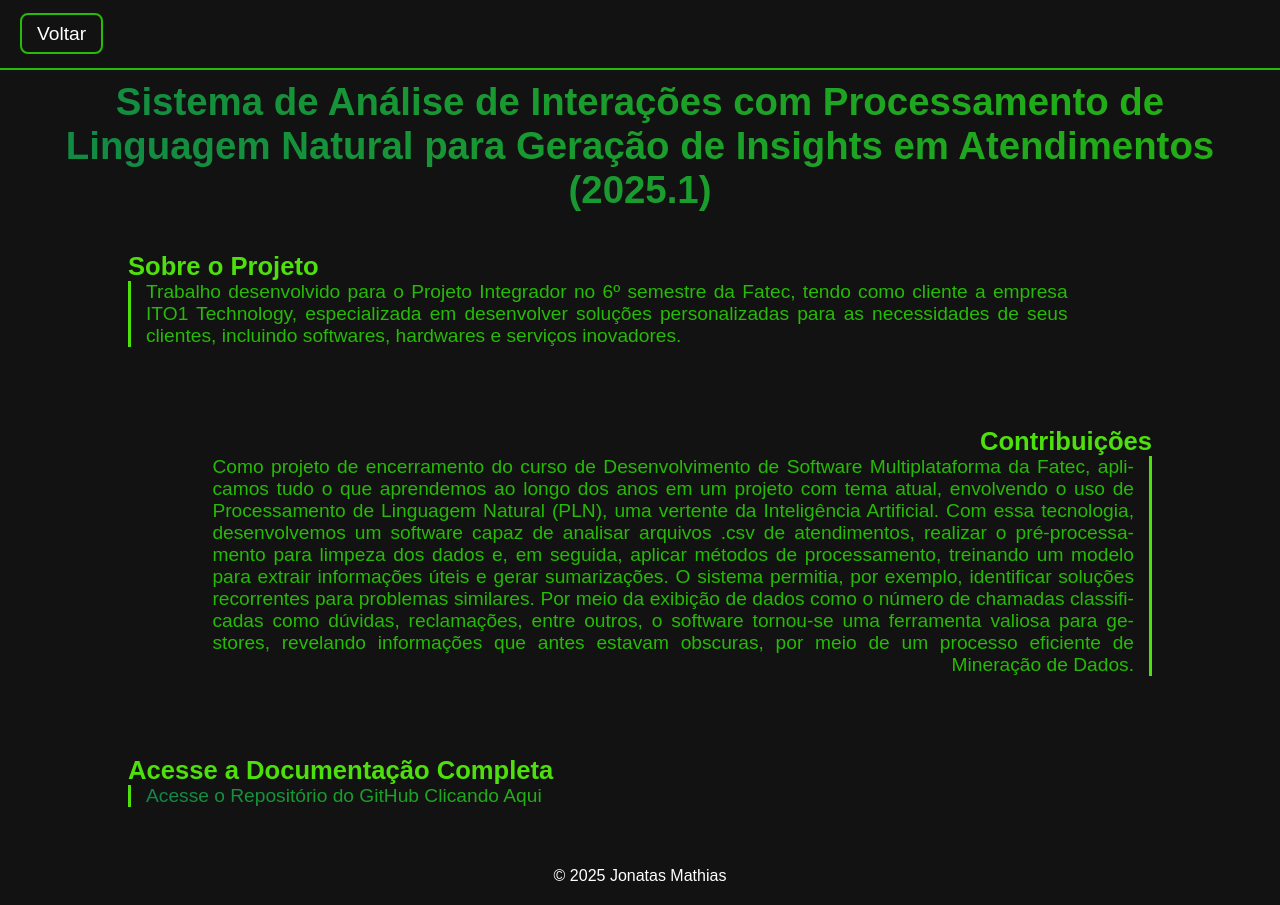
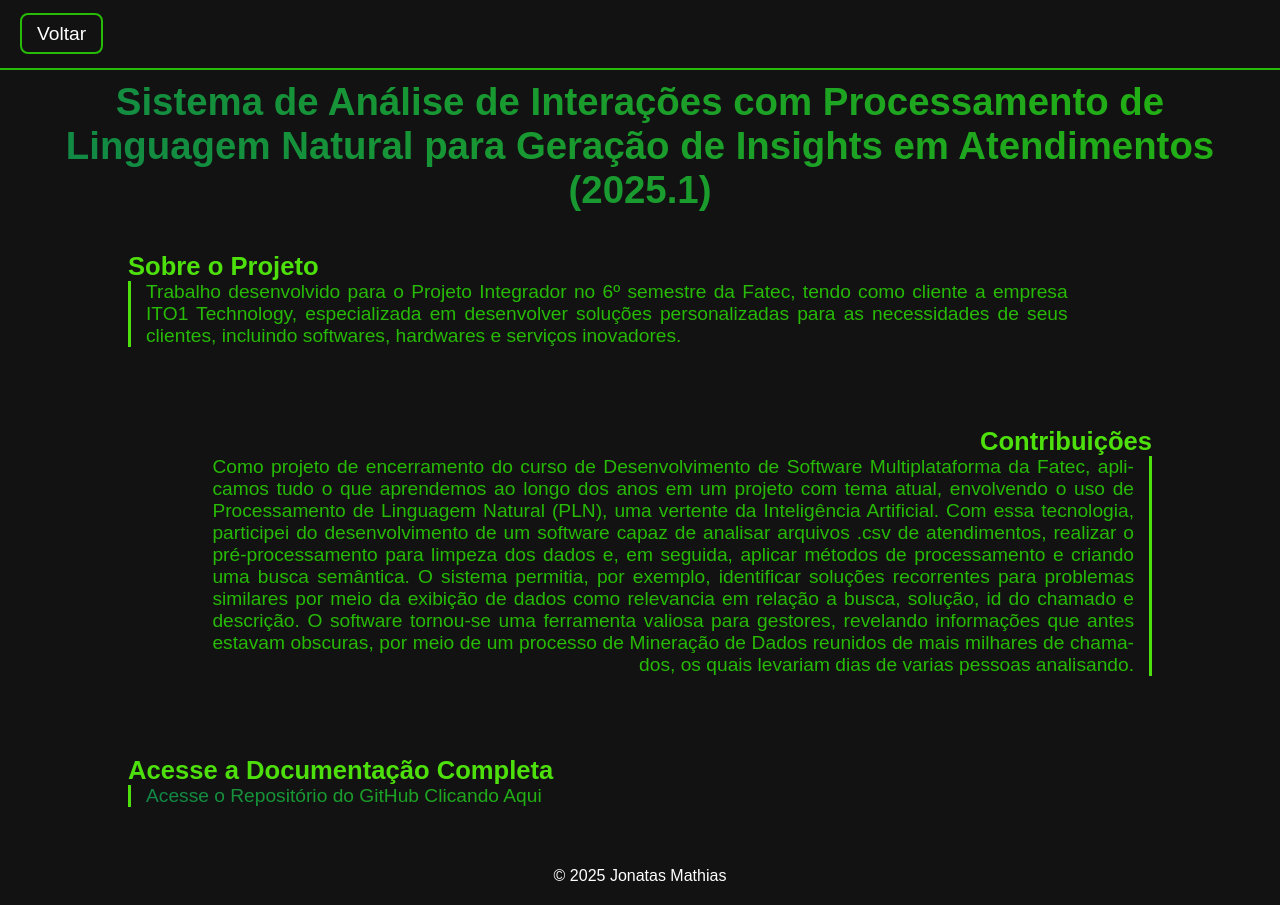
Before and after one commit to fatec-sjc-dsm-portfolio/ra1461392211038, a plain HTML site: page docs/pages/projeto6.html in a window 1280 px wide. Drawn offline with Linux system fonts and the light colour scheme; a web font is replaced by a local one.

Commit message:
texto do api do 6 semestre

```diff
--- a/docs/pages/projeto6.html
+++ b/docs/pages/projeto6.html
@@ -48,13 +48,12 @@
                     <p> Como projeto de encerramento do curso de Desenvolvimento de Software Multiplataforma da Fatec,
                         aplicamos tudo o que aprendemos ao longo dos anos em um projeto com tema atual, envolvendo o uso
                         de Processamento de Linguagem Natural (PLN), uma vertente da Inteligência Artificial. Com essa
-                        tecnologia, desenvolvemos um software capaz de analisar arquivos .csv de atendimentos, realizar
-                        o pré-processamento para limpeza dos dados e, em seguida, aplicar métodos de processamento,
-                        treinando um modelo para extrair informações úteis e gerar sumarizações. O sistema permitia, por
-                        exemplo, identificar soluções recorrentes para problemas similares. Por meio da exibição de
-                        dados como o número de chamadas classificadas como dúvidas, reclamações, entre outros, o
+                        tecnologia, participei do desenvolvimento de um software capaz de analisar arquivos .csv de atendimentos, realizar
+                        o pré-processamento para limpeza dos dados e, em seguida, aplicar métodos de processamento e criando uma busca semântica. O sistema permitia, por
+                        exemplo, identificar soluções recorrentes para problemas similares por meio da exibição de
+                        dados como relevancia em relação a busca, solução, id do chamado e descrição. O
                         software tornou-se uma ferramenta valiosa para gestores, revelando informações que antes estavam
-                        obscuras, por meio de um processo eficiente de Mineração de Dados.
+                        obscuras, por meio de um processo de Mineração de Dados reunidos de mais milhares de chamados, os quais levariam dias de varias pessoas analisando.
                     </p>
                     <div class="linha-verde"></div>
                 </div>
```
